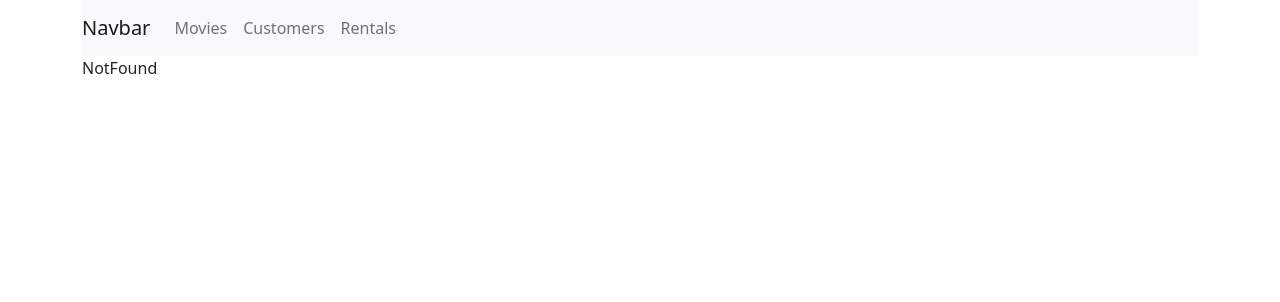
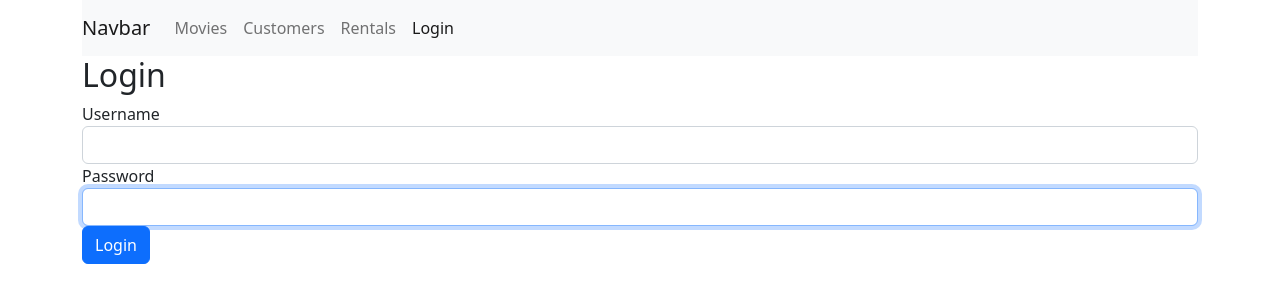
Before and after one commit to anhlangtu852004/mosh-react-couter-app-demo, a React (Create React App) app: page /login in a window 1280 px wide. Before the commit this address led to /not-found. Shown: the top 302 px of the page. Built offline with nearby package versions, Linux system fonts and the light colour scheme.

Commit message:
toi phan validate form

```diff
--- a/src/App.js
+++ b/src/App.js
@@ -2,9 +2,11 @@ import "./App.css";
 import { Routes, Route, Navigate } from "react-router-dom";
 
 import Videos from "./components/Videos";
+import VideoDetail from "./components/VideoDetail";
 import Customers from "./components/pages/Customers";
 import Rentals from "./components/pages/Rentals";
 import NotFound from "./components/NotFound";
+import LoginForm from "./components/LoginForm";
 
 import NavbarMosh from "./components/NavbarMosh";
 
@@ -13,6 +15,8 @@ function App() {
     <main className="container">
       <NavbarMosh />
       <Routes>
+        <Route path="login" element={<LoginForm />} />
+        <Route path="movies/:id" element={<VideoDetail />} />
         <Route path="movies" element={<Videos />} />
         <Route path="customers" element={<Customers />} />
         <Route path="rentals" element={<Rentals />} />
--- /dev/null
+++ b/src/components/LoginForm.jsx
@@ -0,0 +1,90 @@
+// import React, { useRef, useEffect } from "react";
+
+// import PropTypes from 'prop-types'
+import React, { Component } from "react";
+import Input from "./common/Input";
+
+export class LoginForm extends Component {
+  state = {
+    account: {
+      username: "",
+      password: "",
+    },
+    errors: {},
+  };
+
+  validate = () => {
+    const errors = {};
+    const { account } = this.state;
+
+    if (account.username.trim() === "")
+      errors.username = "Username is required...~";
+    if (account.password.trim() === "")
+      errors.password = "Password is required...~";
+
+    return Object.keys(errors).length === 0 ? null : errors;
+  };
+  handleSubmit = (e) => {
+    e.preventDefault();
+    const errors = this.validate();
+    this.setState({ errors: errors || {} });
+
+    if (errors) return;
+    console.log("submitted");
+  };
+
+  validateProperty = (input) => {
+    if (input.name === "username") {
+      if (input.value.trim() === "") return "Username is require";
+    }
+    if (input.name === "password") {
+      if (input.value.trim() === "") return "Password is require";
+    }
+  };
+
+  handleChange = ({ currentTarget: input }) => {
+    const errors = { ...this.state.errors };
+    const errorMessage = this.validateProperty(input);
+    if (errorMessage) errors[input.name] = errorMessage;
+    else delete errors[input.name];
+
+    const account = { ...this.state.account };
+    account[input.name] = input.value;
+    this.setState({
+      account,
+      errors,
+    });
+  };
+
+  render() {
+    const { account, errors } = this.state;
+    return (
+      <div>
+        <h2>Login</h2>
+        <form action="" onSubmit={this.handleSubmit}>
+          {/* name, label, value, onChange */}
+          <Input
+            name="username"
+            label="Username"
+            value={account.username}
+            onChange={this.handleChange}
+            error={errors.username}
+          />
+          <Input
+            name="password"
+            label="Password"
+            value={account.password}
+            onChange={this.handleChange}
+            error={errors.password}
+          />
+
+          <button className="btn btn-primary" type="submit">
+            Login
+          </button>
+        </form>
+      </div>
+    );
+  }
+}
+
+export default LoginForm;
--- a/src/components/MoviesTable.jsx
+++ b/src/components/MoviesTable.jsx
@@ -1,4 +1,5 @@
 import React from "react";
+import { Link } from "react-router-dom";
 import Like from "./common/Like";
 import Table from "./common/table";
 
@@ -6,7 +7,13 @@ const MoviesTable = (props) => {
   const { movies, onLike, onDelete, onSort, sortColumn } = props;
 
   const columns = [
-    { path: "title", label: "Title" },
+    {
+      path: "title",
+      label: "Title",
+      content: (movie) => (
+        <Link to={`/movies/${movie._id}`}>{movie.title}</Link>
+      ),
+    },
     { path: "genre.name", label: "Genre" },
     { path: "numberInStock", label: "Stock" },
     { path: "dailyRentalRate", label: "Rate" },
--- a/src/components/NavbarMosh.jsx
+++ b/src/components/NavbarMosh.jsx
@@ -26,6 +26,11 @@ const NavbarMosh = () => {
                 Rentals
               </NavLink>
             </li>
+            <li className="nav-item">
+              <NavLink className="nav-link" to="login">
+                Login
+              </NavLink>
+            </li>
           </ul>
         </div>
       </nav>
--- /dev/null
+++ b/src/components/VideoDetail.jsx
@@ -0,0 +1,10 @@
+import React from "react";
+import { useParams } from "react-router-dom";
+
+const VideoDetail = () => {
+  const param = useParams();
+  const { id } = param;
+  return <div>VideoDetail id - {id}</div>;
+};
+
+export default VideoDetail;
--- /dev/null
+++ b/src/components/common/Input.jsx
@@ -0,0 +1,21 @@
+import React from "react";
+
+const Input = ({ name, label, value, onChange, error }) => {
+  return (
+    <div className="form-group">
+      <label htmlFor={name}>{label}</label>
+      <input
+        autoFocus
+        value={value}
+        onChange={onChange}
+        id={name}
+        name={name}
+        type="text"
+        className="form-control"
+      />
+      {error && <div className="alert alert-danger">{error}</div>}
+    </div>
+  );
+};
+
+export default Input;
--- a/src/components/common/TableBody.jsx
+++ b/src/components/common/TableBody.jsx
@@ -18,10 +18,7 @@ const TableBody = (props) => {
       {data.map((item) => (
         <tr key={item._id}>
           {columns.map((column) => (
-            <td key={createKey(item, column)}>
-              <Link to={`/movies/${item._id}`} />
-              {renderCell(item, column)}
-            </td>
+            <td key={createKey(item, column)}>{renderCell(item, column)}</td>
           ))}
         </tr>
       ))}
```
